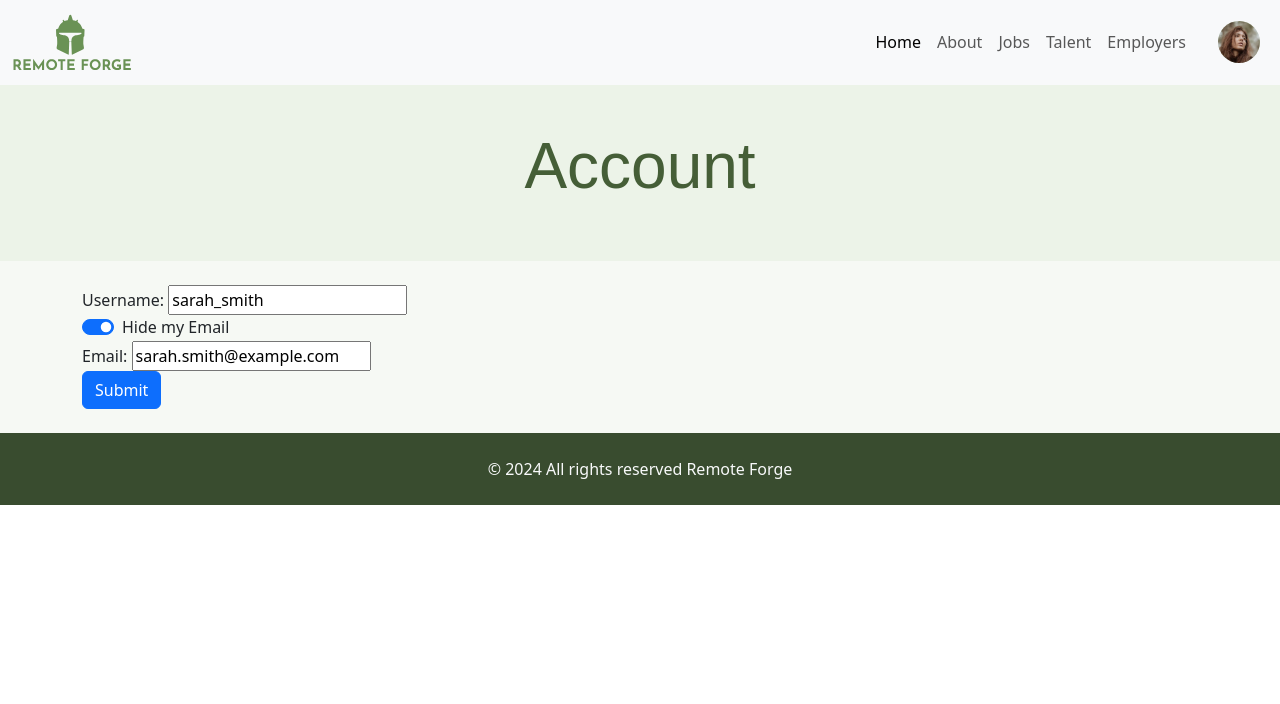
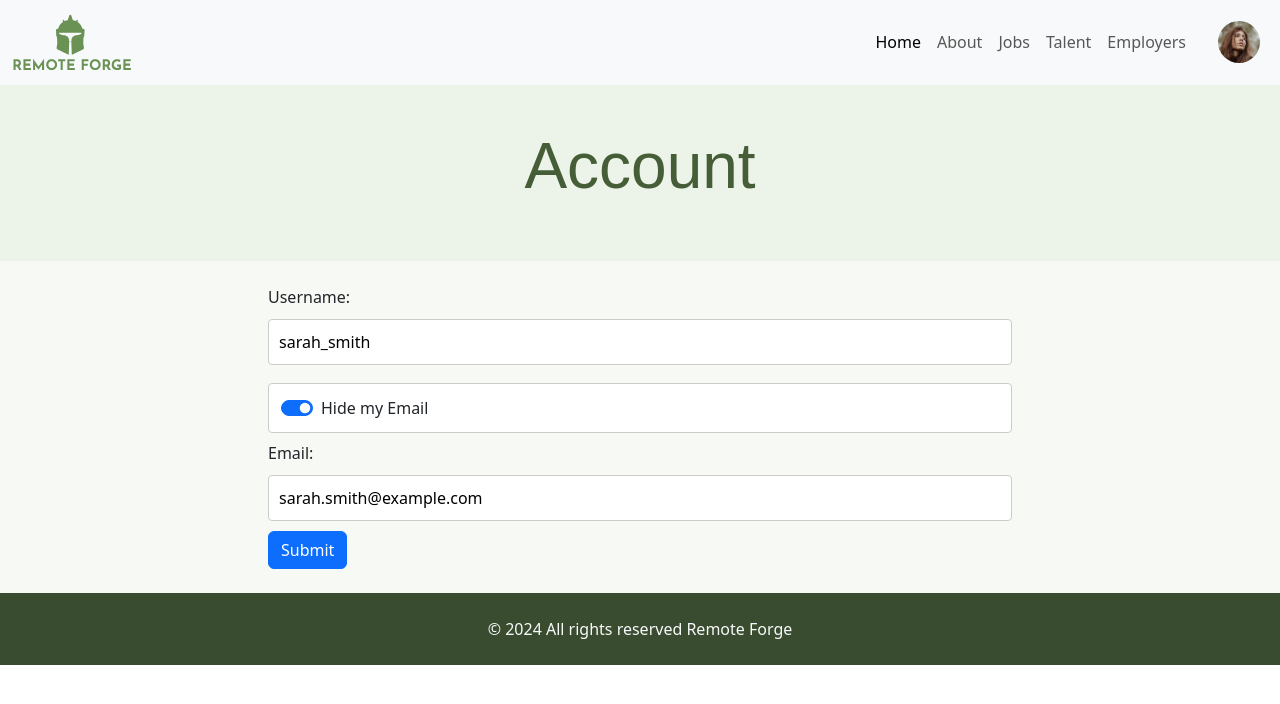
Before and after one commit to patrickhladun/remote-forge, a Django app: page /account/ in a window 1280 px wide. Shown: the top 704 px of the page. Run offline with Django 5.2, Linux system fonts and the light colour scheme; a user stored in the database is signed in; data comes from the database, SQL or seed files in the repository; some libraries are stand-ins or nearby versions.

Commit message:
style: add from styles

```diff
--- /dev/null
+++ b/src/styles/components/forms.scss
@@ -0,0 +1,72 @@
+@mixin input {
+  border: 1px solid #ccc;
+  border-radius: 4px;
+  padding: 10px;
+  margin: 10px 0;
+}
+
+.form-header {
+  display: flex;
+  justify-content: space-between;
+  align-items: center;
+  margin-bottom: 20px;
+}
+
+.field {
+  display: flex;
+  flex-direction: column;
+
+  &__text {
+    input,
+    textarea {
+      @include input;
+    }
+  }
+  &__checkbox {
+    background-color: white;
+    display: flex;
+    flex-direction: row;
+    align-items: center;
+    gap: 8px;
+    border: 1px solid #ccc;
+    border-radius: 4px;
+    padding: 12px;
+    margin: 8px 0;
+
+    .form-check-input {
+      margin: 0;
+      padding: 0;
+    }
+  }
+  &__file {
+    display: block;
+  }
+}
+
+input {
+  @include input;
+}
+
+body .rjf-form-group-wrapper {
+  max-width: 100%;
+
+  select {
+    @include input;
+  }
+
+  .rjf-form-row .rjf-form-row-inner div {
+    display: flex;
+
+    .rjf-input-group {
+      flex: 1;
+      margin-right: 10px;
+    }
+  }
+
+  .rjf-form-group-inner {
+    background-color: var(--color-brand-100);
+  }
+  .rjf-form-row-controls {
+    top: 8px;
+  }
+}
--- a/src/styles/style.scss
+++ b/src/styles/style.scss
@@ -3,6 +3,7 @@
 
 @import "general";
 @import "pages/home";
+@import "components/forms";
 @import "components/header";
 @import "components/messages";
 @import "components/talent_list";
```
Also changed, not shown: static/assets/css/style.css.
